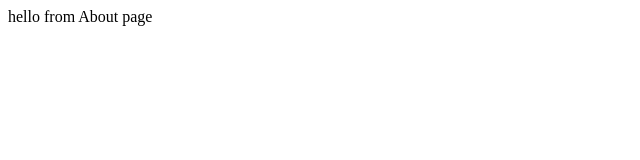
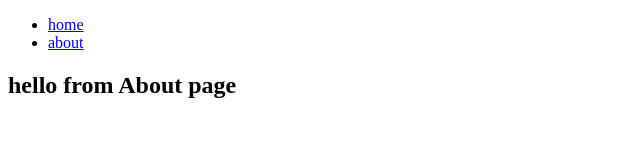
Before and after one commit to marcelo1811/gatsby-simply-recipes, a Gatsby site: page /about in a window 1280 px wide. Shown: the whole page, without its empty margins (0-640 px from the left). Built offline with nearby package versions, Linux system fonts and the light colour scheme; Gatsby itself is replaced by a stand-in of ours.

Commit message:
feat: add Navbar component

```diff
--- /dev/null
+++ b/src/components/Navbar.js
@@ -0,0 +1,19 @@
+import { Link } from "gatsby"
+import React from "react"
+
+const Navbar = () => {
+  return (
+    <nav>
+      <ul>
+        <li>
+          <Link to="/">home</Link>
+        </li>
+        <li>
+          <Link to="/about">about</Link>
+        </li>
+      </ul>
+    </nav>
+  )
+}
+
+export default Navbar
--- a/src/pages/about.js
+++ b/src/pages/about.js
@@ -1,7 +1,13 @@
 import React from "react"
+import Navbar from "../components/Navbar"
 
 const About = () => {
-  return <div>hello from About page</div>
+  return (
+    <div>
+      <Navbar />
+      <h2>hello from About page</h2>
+    </div>
+  )
 }
 
 export default About
```
Also changed, not shown: src/pages/index.js (+7 -1 lines).
